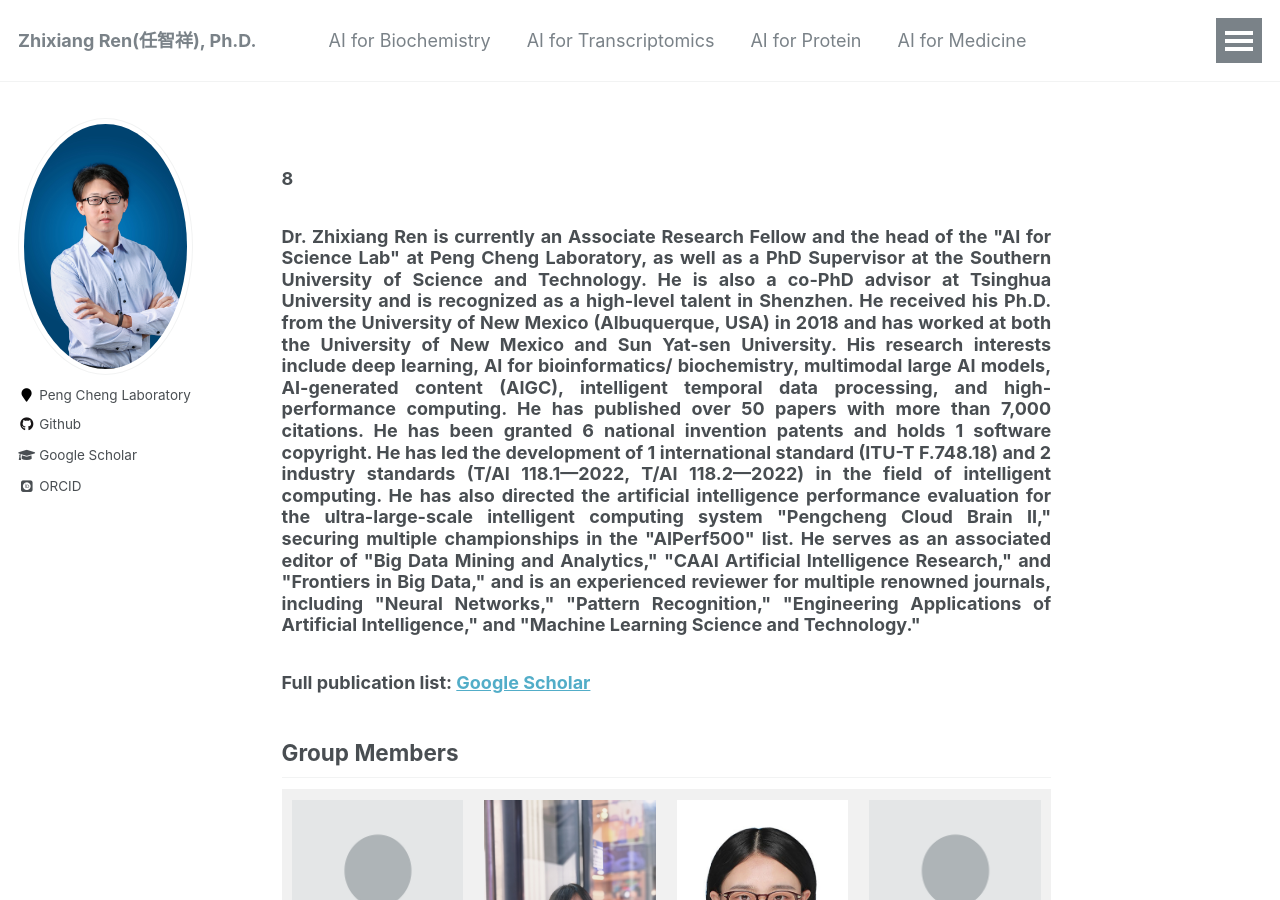
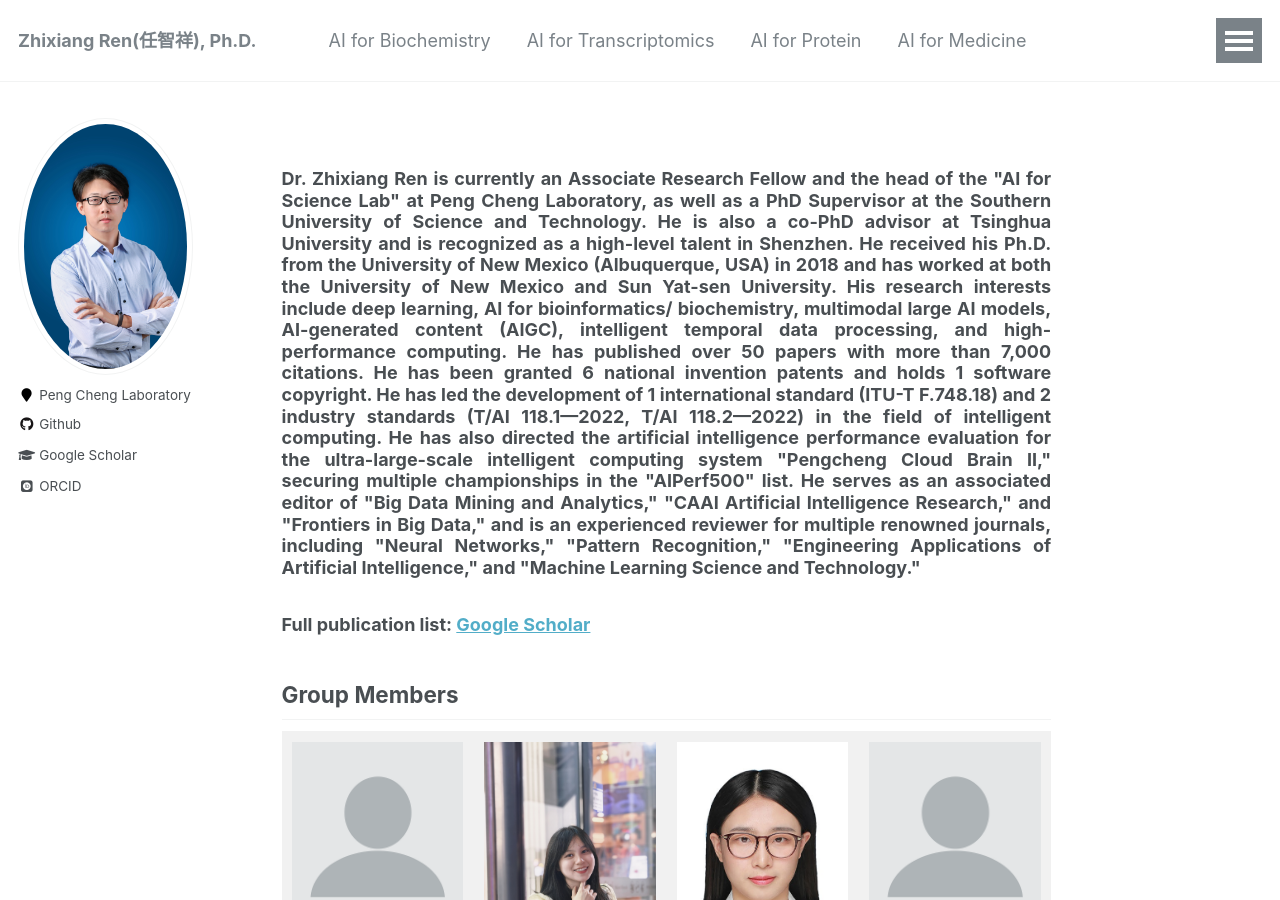
Before and after one commit to zhixiang-ren/zhixiang-ren.github.io, a Jekyll site: the page built from _pages/about.html, in a window 1280 px wide and 900 px high. Built offline with Jekyll 4.4.1, drawn with Linux system fonts in a browser that asks for light colours; some web fonts are replaced.

Commit message:
Update about.html

```diff
--- a/_pages/about.html
+++ b/_pages/about.html
@@ -7,10 +7,6 @@ redirect_from:
   - /about/
   - /about.html
 ---
-
-<h3 style="text-align:justify;">
-  8
-</h3>
 
 <h3 style="text-align:justify;">
   Dr. Zhixiang Ren is currently an Associate Research Fellow and the head of the "AI for Science Lab" at Peng Cheng Laboratory, as well as a PhD Supervisor at the Southern University of Science and Technology.
```
